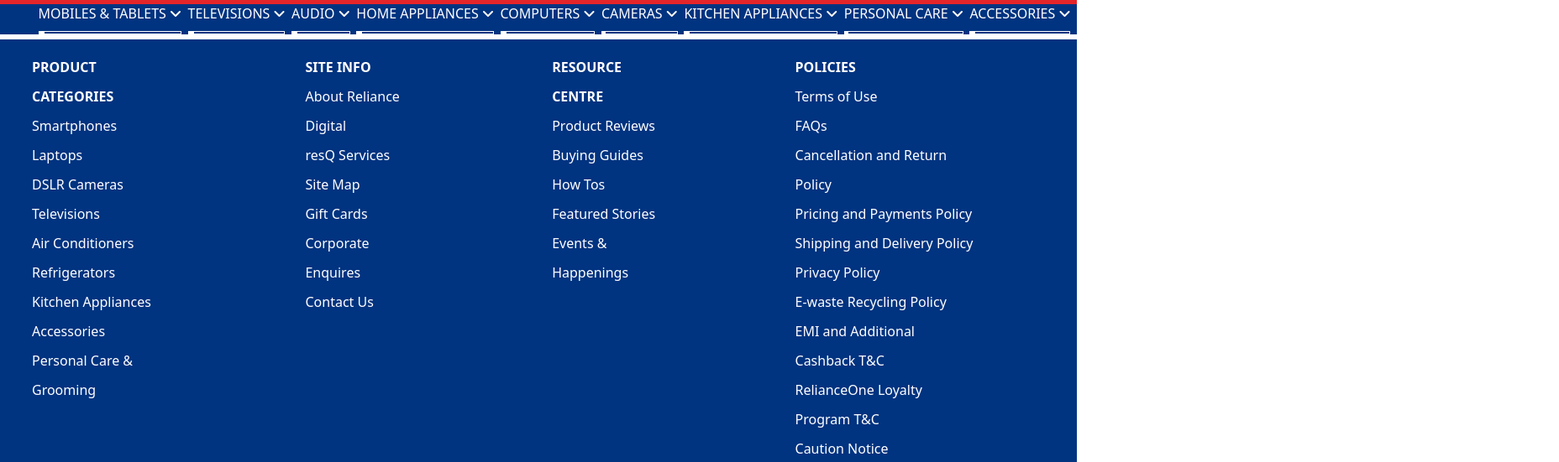
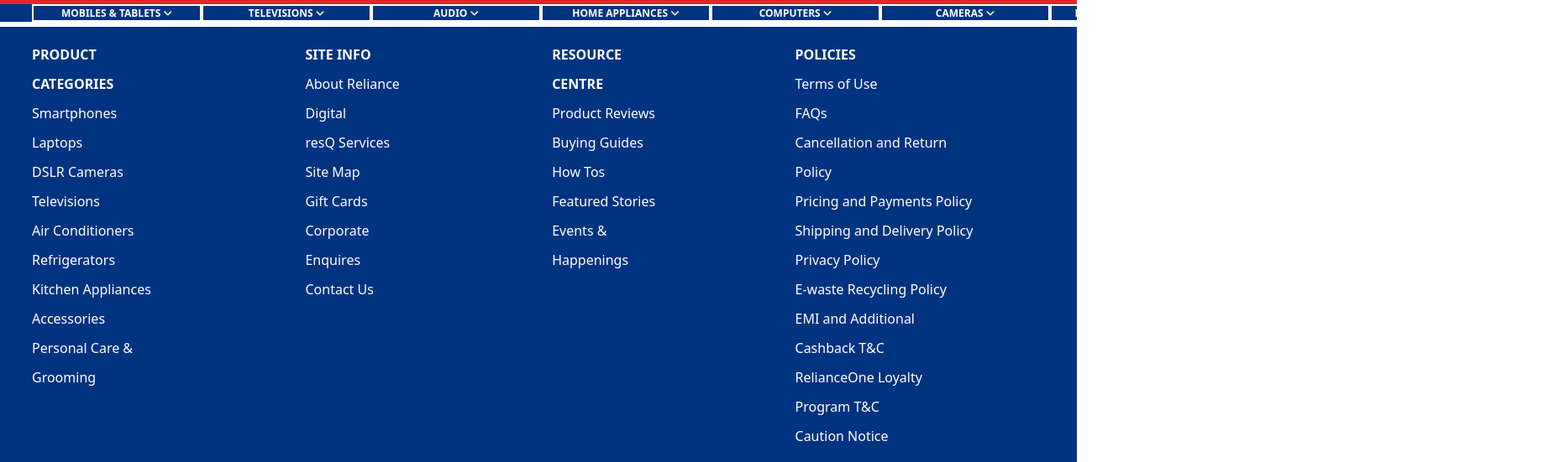
Before and after one commit to shagun0061/Reliance-E-Commerce, a plain HTML site: page index.html in a window 1280 px wide. Shown: the part 149-700 px from the top of the page at 84% size, 1856 px wide, since content can reach past the window. Drawn offline with Linux system fonts and the light colour scheme.

Commit message:
navbar-css-update

```diff
--- a/All CSS/index.css
+++ b/All CSS/index.css
@@ -1,6 +1,8 @@
-body{
+body {
   overflow-x: hidden;
 }
+
+/* home page navbar here:*/
 
 #upper-navbar {
   padding: 10px;
@@ -8,18 +10,18 @@
   justify-content: flex-end;
 }
 
-#search-bar{
+#search-bar {
   display: grid;
   grid-template-columns: 1fr 1.5fr 1fr;
   margin-top: 5px;
 }
 
-#search-bar div img{
+#search-bar div img {
   margin-left: 70px;
-  width:32%;
+  width: 32%;
 }
 
-input{
+input {
   margin-top: 5px;
   width: 80%;
   box-sizing: border-box;
@@ -28,110 +30,124 @@
   border-radius: 100px;
 }
 
-.navbar{
+.navbar {
   background-color: #e4252a;
   margin: -10px;
 }
 
-.cart{
+.cart {
   display: flex;
   justify-content: flex-end;
   padding: 10px;
 }
 
-.flex{
+#products-bar {
   display: flex;
   background-color: #003380;
   list-style: none;
-  justify-content: space-evenly;
-  font-size: 100%;
+  cursor: pointer;
 }
 
-ul li{
+#products-bar>li {
+  border: 1px solid;
   cursor: pointer;
   list-style: none;
-  /* margin-right: 10px; */
+  font-size: 12px;
 }
 
-ul li ul{
-  display: none;
-  /* border: 1px solid; */
+#products-bar>li>div:first-child{
+  font-weight: bold;
+  text-align: center;
+  /* padding: 10px; */
+  border: 1px solid;
+  width: 200px;
+  box-sizing: border-box;
 }
 
-ul li>div:last-child{
-  display: flex;
-  margin-top: 10px;
-  border: 1px solid;
+#products-bar>li>div:first-child:hover{
+  background-color: #e4252a;
 }
 
-ul li>div:last-child div{
-  border: 1px solid;
+#products-bar>li:hover .list-divs-flex{
+  display: block;
+  display: flex;
 }
 
-ul li:hover ul{
-  display:block
+#products-bar>li ul{
+  list-style-type: none;
 }
 
-ul li ul li:hover{
-  text-decoration: underline;
+.list-divs-flex{
+  display: none;
+  border: 1px solid;
+  margin-top: 10px;
 }
 
+/* home page navbar ends here*/
+
 /* All icons classes: */
-.fa-search{
+.fa-search {
   margin-left: -30px;
 }
+
 /* All icons classes end here */
 
-*{
-  font-family: system-ui, -apple-system, BlinkMacSystemFont, 'Segoe UI', Roboto, Oxygen, Ubuntu, Cantarell, 'Open Sans', 'Helvetica Neue', sans-serif;
-  color: #fff;
-}
+/* footer starts here:*/
 
-#footer{
+#footer {
   background-color: #003380;
   margin: -10px;
 }
 
-.flex{
+.flex {
   display: flex;
 }
 
-.flex ul{
+.flex ul {
+  list-style: none;
   line-height: 35px;
   margin-right: 120px;
 }
 
-.flex ul li:hover{
+.flex ul li:hover {
   color: rgb(204, 204, 204);
 }
 
-.flex-div2{
+.flex-div2 {
   display: grid;
   grid-template-columns: 1fr 3fr;
   padding: 0px 0 0 60px;
 }
 
-.flex-div2>div:last-child img{
+.flex-div2>div:last-child img {
   width: 10%;
   margin-top: 1%;
 }
 
-#footers-foot{
+#footers-foot {
   background-color: #0a244a;
   padding: 10px;
 }
 
-#footers-foot>div:first-child{
+#footers-foot>div:first-child {
   border-bottom: 1px solid rgb(157, 157, 157);
 }
 
-#footers-foot div:first-child p, #footers-foot div{
+#footers-foot div:first-child p,
+#footers-foot div {
   text-align: center;
   font-size: 12px;
 }
 
-#footers-foot div{
+#footers-foot div {
   padding: 10px;
+}
+
+/* footer ends here*/
+
+* {
+  font-family: system-ui, -apple-system, BlinkMacSystemFont, 'Segoe UI', Roboto, Oxygen, Ubuntu, Cantarell, 'Open Sans', 'Helvetica Neue', sans-serif;
+  color: #fff;
 }
 
 /*
--- a/index.html
+++ b/index.html
@@ -31,13 +31,13 @@
             Login</span>
         </div>
       </div>
-      <nav id="products-bar">
-        <ul class="flex">
+      <nav>
+        <ul id="products-bar">
           <li>
             <div>
               MOBILES & TABLETS <i class="fa-solid fa-angle-down"></i>
             </div>
-            <div>
+            <div class="list-divs-flex">
               <div>
                 <ul>
                   <li><b>Smartphones</b></li>
@@ -85,7 +85,7 @@
           </li>
           <li>
             <div>TELEVISIONS <i class="fa-solid fa-angle-down"></i></div>
-            <div>
+            <div class="list-divs-flex">
               <div>
                 <ul>
                   <li><b>Televisions</b></li>
@@ -122,7 +122,7 @@
             <div>
               AUDIO <i class="fa-solid fa-angle-down"></i>
             </div>
-            <div>
+            <div class="list-divs-flex">
               <div>
                 <ul>
                   <li><b>Headphones & Headsets</b></li>
@@ -160,7 +160,7 @@
             <div>
               HOME APPLIANCES <i class="fa-solid fa-angle-down"></i>
             </div>
-            <div>
+            <div class="list-divs-flex">
               <div>
                 <ul>
                   <li><b>Air Conditioners</b></li>
@@ -216,7 +216,7 @@
             <div>
               COMPUTERS <i class="fa-solid fa-angle-down"></i>
             </div>
-            <div>
+            <div class="list-divs-flex">
               <div>
                 <ul>
                   <li><b>Laptops</b></li>
@@ -280,7 +280,7 @@
             <div>
               CAMERAS <i class="fa-solid fa-angle-down"></i>
             </div>
-            <div>
+            <div class="list-divs-flex">
               <div>
                 <ul><li><b>DSLR Cameras</b></li></ul>
                 <ul><li><b>Mirrorless Cameras</b></li></ul>
@@ -310,7 +310,7 @@
             <div>
               KITCHEN APPLIANCES <i class="fa-solid fa-angle-down"></i>
             </div>
-            <div>
+            <div class="list-divs-flex">
               <div>
                 <ul><li><b>Microwave Ovens</b></li></ul>
                 <ul><li><b>Water Purifiers</b></li></ul>
@@ -351,7 +351,7 @@
             <div>
               PERSONAL CARE <i class="fa-solid fa-angle-down"></i>
             </div>
-            <div>
+            <div class="list-divs-flex">
               <div>
                 <ul><li><b>Shavers & Trimmers</b></li></ul>
                 <ul><li><b>Epilators</b></li></ul>
@@ -373,7 +373,7 @@
           </li>
           <li>
             <div>ACCESSORIES <i class="fa-solid fa-angle-down"></i></div>
-            <div>
+            <div class="list-divs-flex">
               <div>
                 <ul><li><b>Bags, Cases & Sleeves</b></li></ul>
                 <ul>
```
